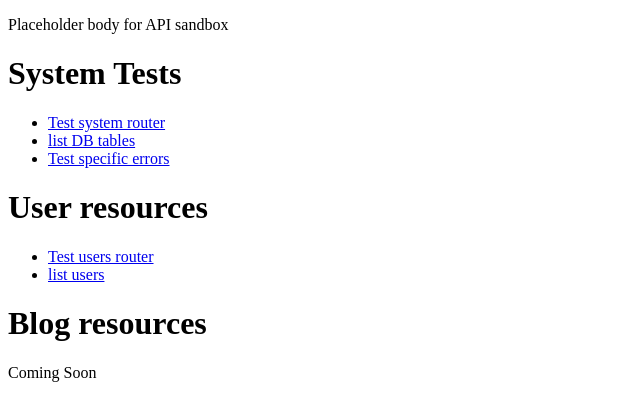
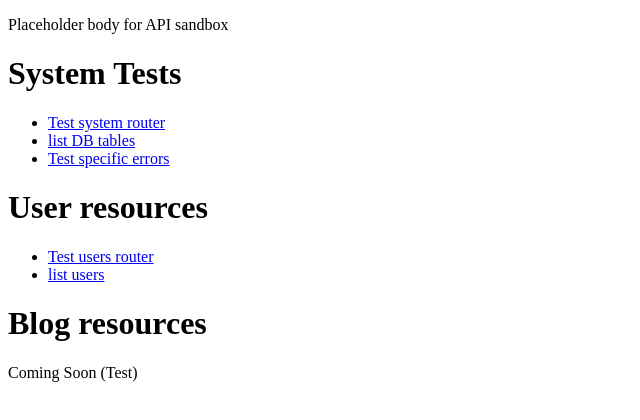
Before and after one commit to joseph-witzke/api-sandbox, a website: page html/index.html in a window 1280 px wide. Shown: the full height of the page, 0-640 px from the left. Drawn offline with Linux system fonts and the light colour scheme.

Commit message:
Changes text

```diff
--- a/html/index.html
+++ b/html/index.html
@@ -28,7 +28,7 @@
 
     <h1>Blog resources</h1>
     <div>
-        Coming Soon
+        Coming Soon (Test)
         <!--
         <ul>
             <li><a href="/blog/test">Test blog router</a></li>
```
